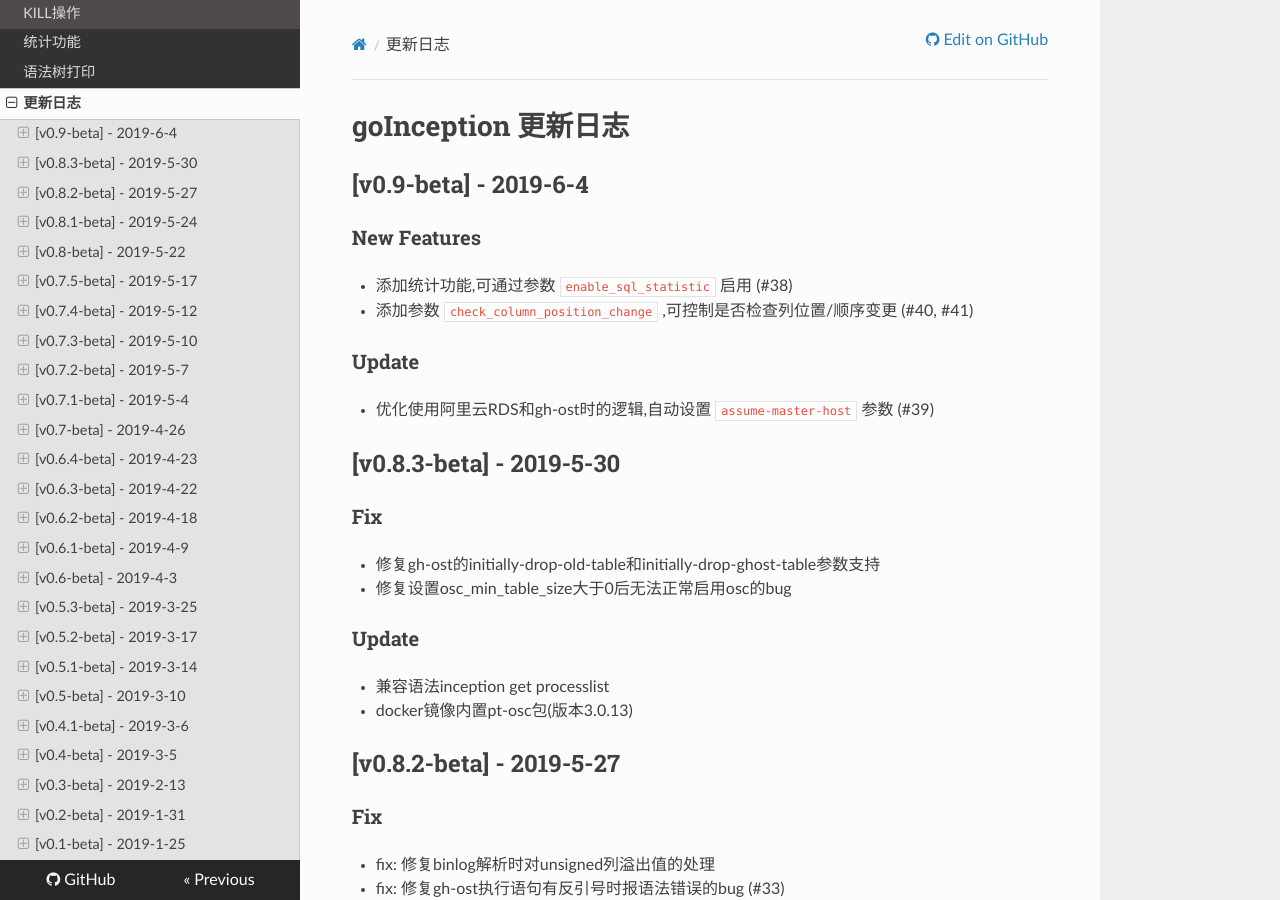
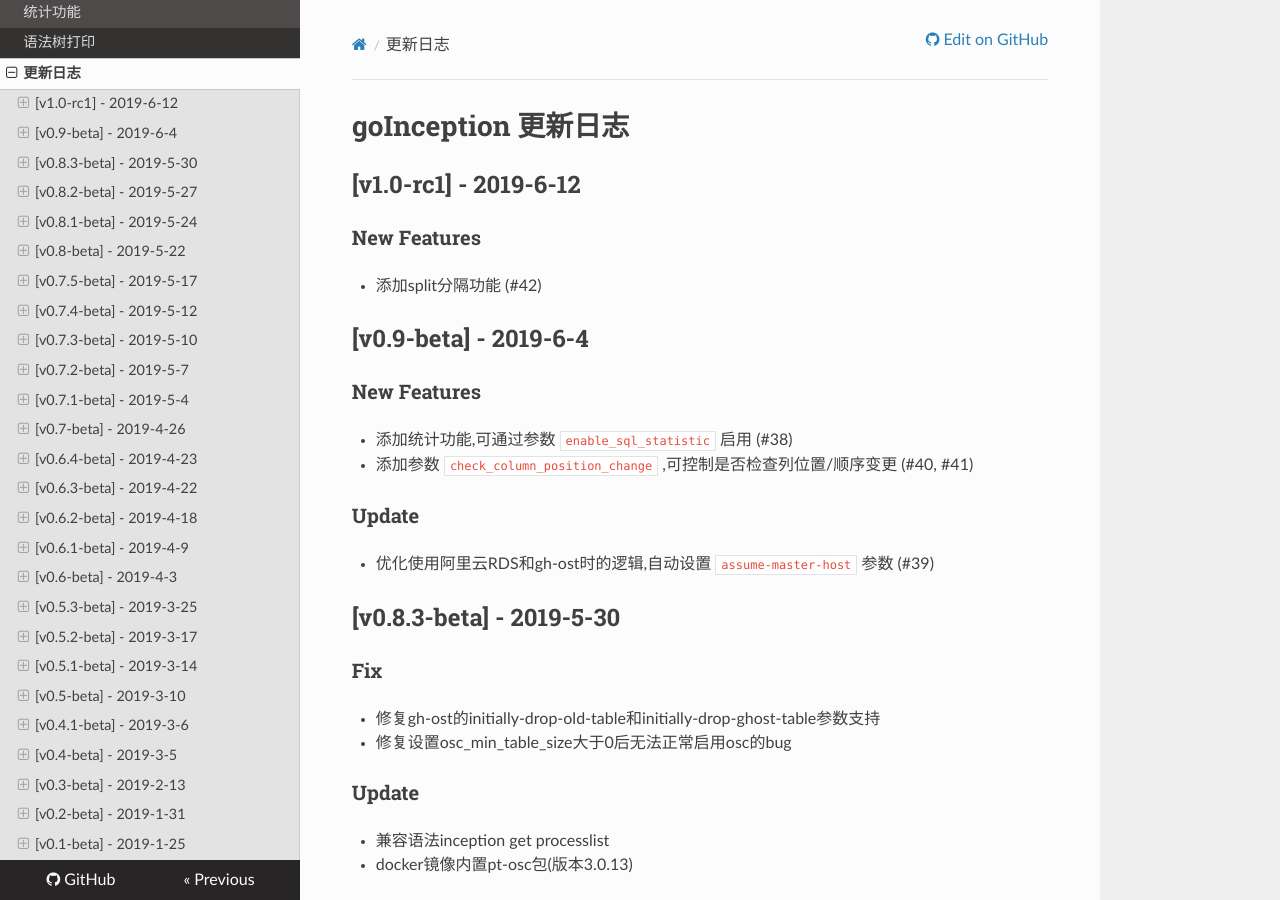
Before and after one commit to hanchuanchuan/goInception, an MkDocs documentation site: the page built from docs/changelog.md, in a window 1280 px wide and 900 px high. Built offline with MkDocs 1.6.1, drawn with Linux system fonts in a browser that asks for light colours; nearby versions of some CDN libraries.

Commit message:
release: v1.0-rc1

```diff
--- a/docs/changelog.md
+++ b/docs/changelog.md
@@ -1,4 +1,10 @@
 # goInception 更新日志
+
+
+## [v1.0-rc1] - 2019-6-12
+
+### New Features
+* 添加split分隔功能 (#42)
 
 
 ## [v0.9-beta] - 2019-6-4
```
